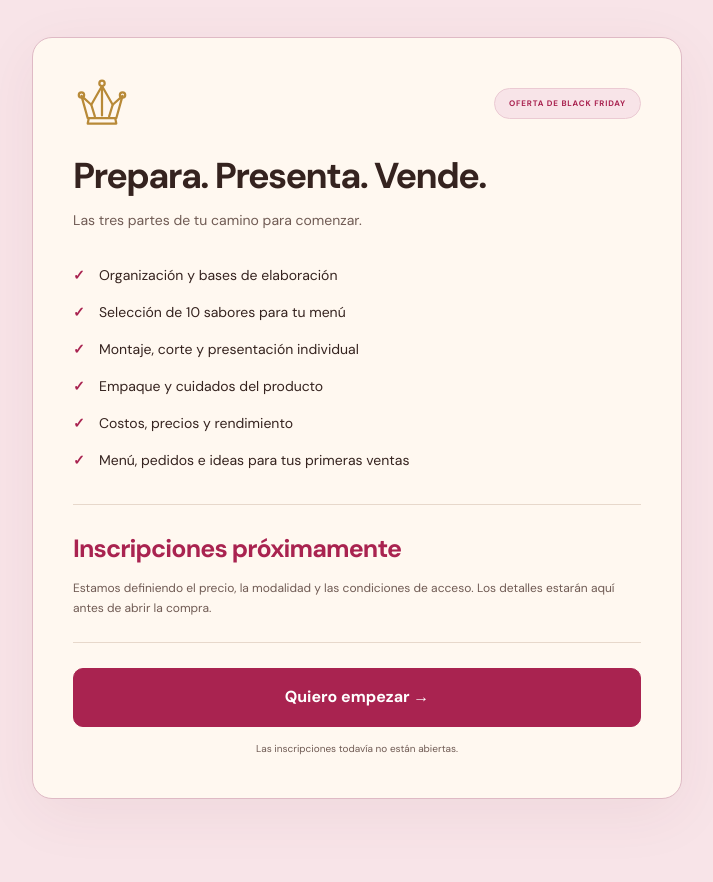
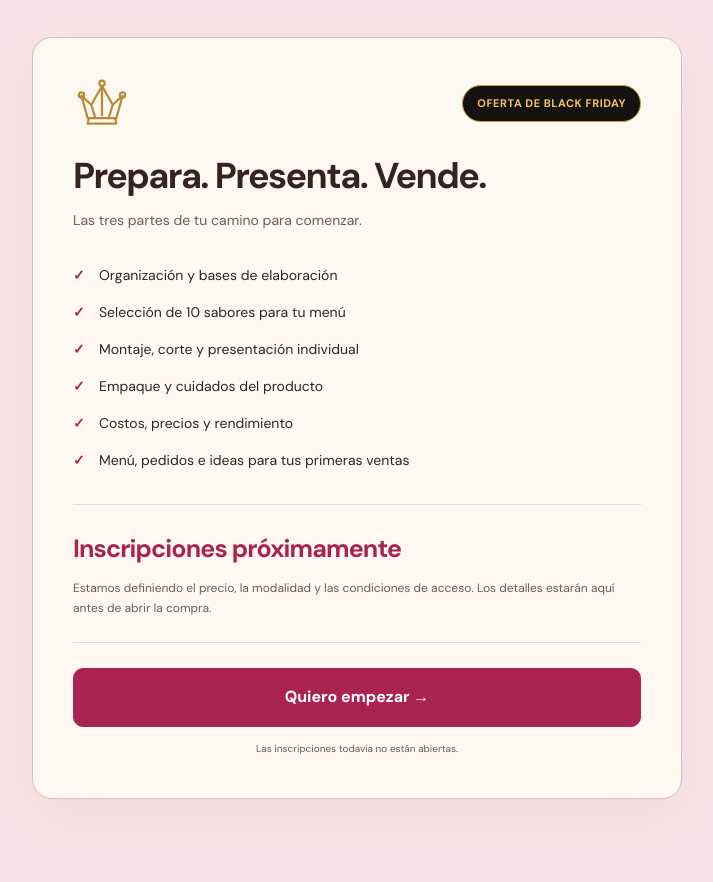
Before and after one commit to felipergcmkt-design/lareinadelasrebanadas, a plain HTML site: page oferta.html in a window 1280 px wide. Shown: the part 2749-3631 px from the top of the page, without its empty margins (283-996 px from the left). Drawn offline with nearby package versions, Linux system fonts and the light colour scheme.

Commit message:
Estiliza etiqueta Black Friday em preto e dourado

```diff
--- a/sales.css
+++ b/sales.css
@@ -61,3 +61,7 @@
 /* Cards de aprendizado em rosa com texto branco. */
 #programa .sales-parts article{background:var(--berry);border-color:var(--berry-dark);color:#fff}
 #programa .sales-parts p,#programa .part-number{color:#fff}
+
+/* Etiqueta Black Friday da seção de oferta. */
+.bundle-top .sales-pill{background:#16120f;color:#f1c665;border-color:#c69947;font-size:11px;font-weight:800;letter-spacing:.05em}
+@media(max-width:760px){.bundle-top .sales-pill{font-size:10px}}
```
